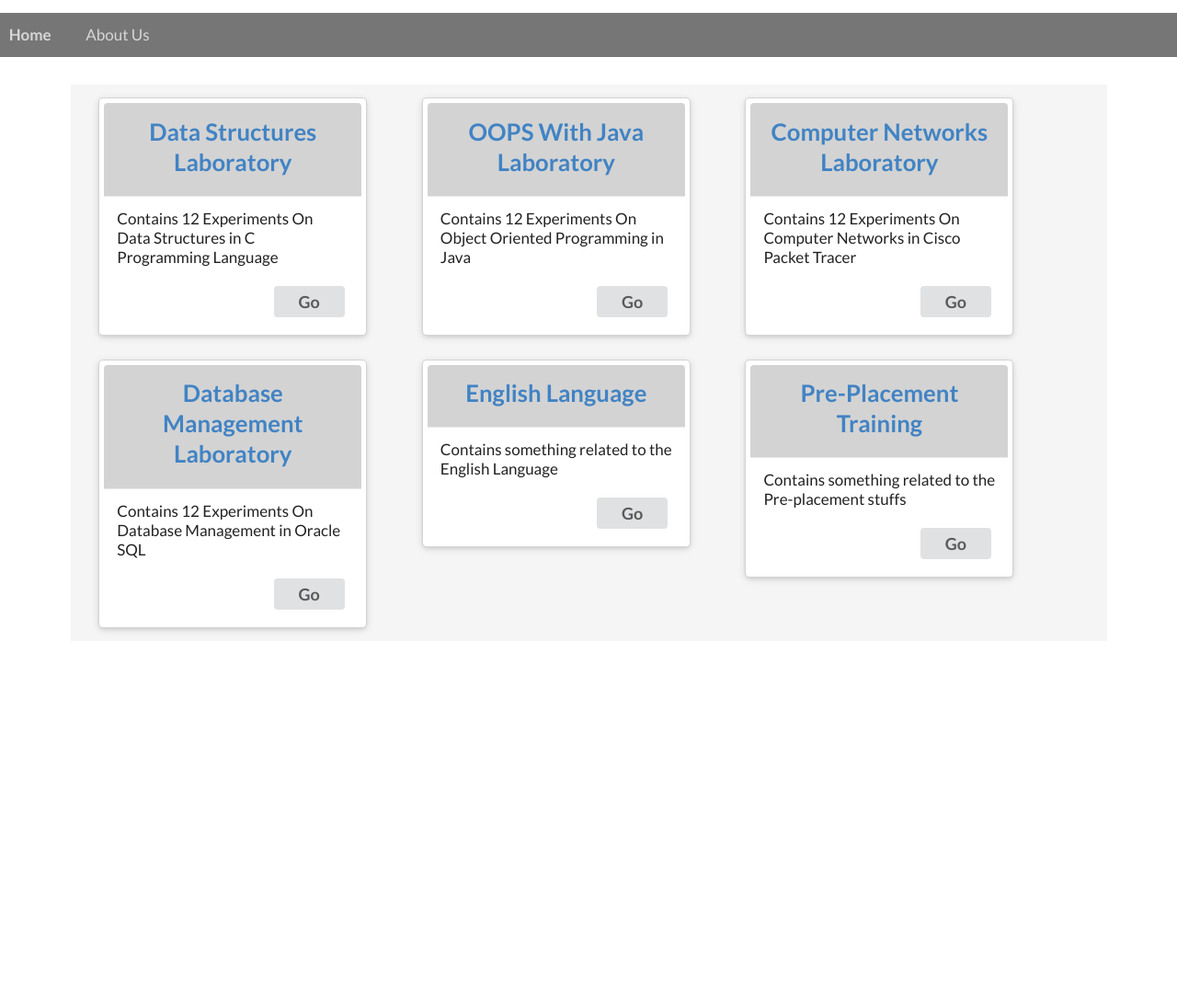
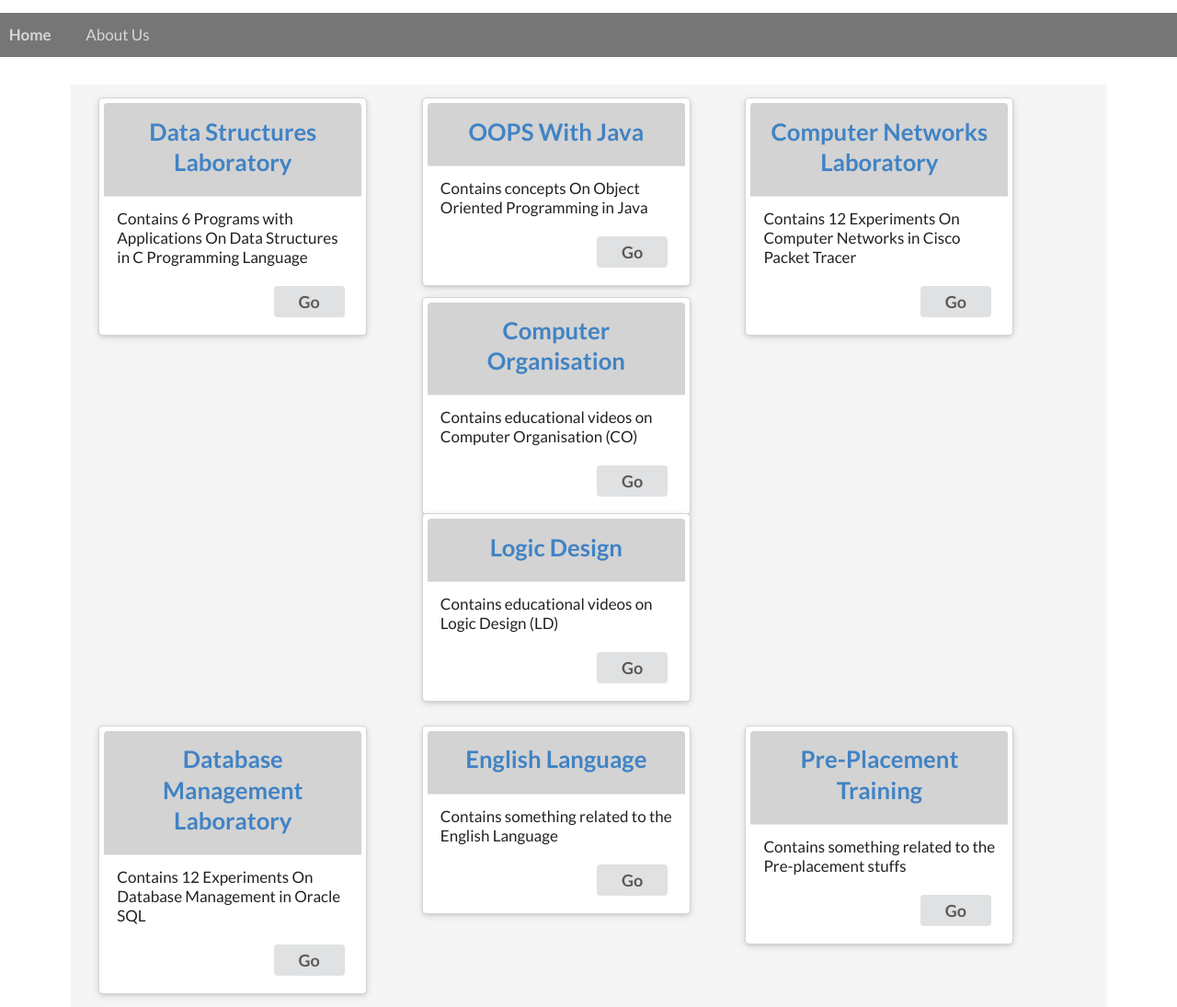
Before and after one commit to Ajaykumarsh/vtlab, a PHP site: page /titles.php in a window 1280 px wide. Shown: the part 76-1171 px from the top of the page at 92% size. Before the commit the page ends 767 px from the top, so only its background shows below. Run offline with PHP 8.4, Linux system fonts and the light colour scheme; grey boxes are pictures that could not be loaded.

Commit message:
New Cards

```diff
--- a/titles.php
+++ b/titles.php
@@ -47,7 +47,7 @@
        </div>
          <div class="content">
            <span class="CardBody">
-             Contains 12 Experiments On Data Structures in C Programming Language
+             Contains 6 Programs with Applications On Data Structures in C Programming Language
            </span>
            <br><br>
            <a class="ui button" href="datastructures.php" >Go</a>
@@ -60,18 +60,59 @@
        <div class="content" id="Card2">
       <div class="header">
          <a href="OopsWithJava.php" >
-             OOPS With Java Laboratory
+             OOPS With Java
          </a>
       </div>
        </div>
          <div class="content">
            <span class="CardBody">
-             Contains 12 Experiments On Object Oriented Programming in Java
+             Contains concepts On Object Oriented Programming in Java
            </span>
            <br><br>
            <a class="ui button" href="OopsWithJava.php" >Go</a>
          </div>
     </div>
+
+    <div class="five wide column">
+        <div class="ui raised card" id="car4">
+       <div class="content" id="Card4">
+      <div class="header">
+         <a href="co.php" >
+             Computer Organisation
+         </a>
+      </div>
+       </div>
+         <div class="content">
+           <span class="CardBody">
+             Contains educational videos on Computer Organisation (CO)
+           </span>
+           <br><br>
+           <a class="ui button" href="co.php" >Go</a>
+         </div>
+
+      </div>
+      </div>
+
+      <div class="five wide column">
+        <div class="ui raised card" id="car4">
+       <div class="content" id="Card4">
+      <div class="header">
+         <a href="ld.php" >
+             Logic Design
+         </a>
+      </div>
+       </div>
+         <div class="content">
+           <span class="CardBody">
+             Contains educational videos on Logic Design (LD)
+           </span>
+           <br><br>
+           <a class="ui button" href="ld.php" >Go</a>
+         </div>
+
+      </div>
+      </div>
+
     </div>
     <div class="five wide column">
         <div class="ui  raised card" id="car3">
@@ -97,7 +138,7 @@
         <div class="ui raised card" id="car4">
        <div class="content" id="Card4">
       <div class="header">
-         <a href="datastructures.php" >
+         <a href="dbms.php" >
              Database Management Laboratory
          </a>
       </div>
```
